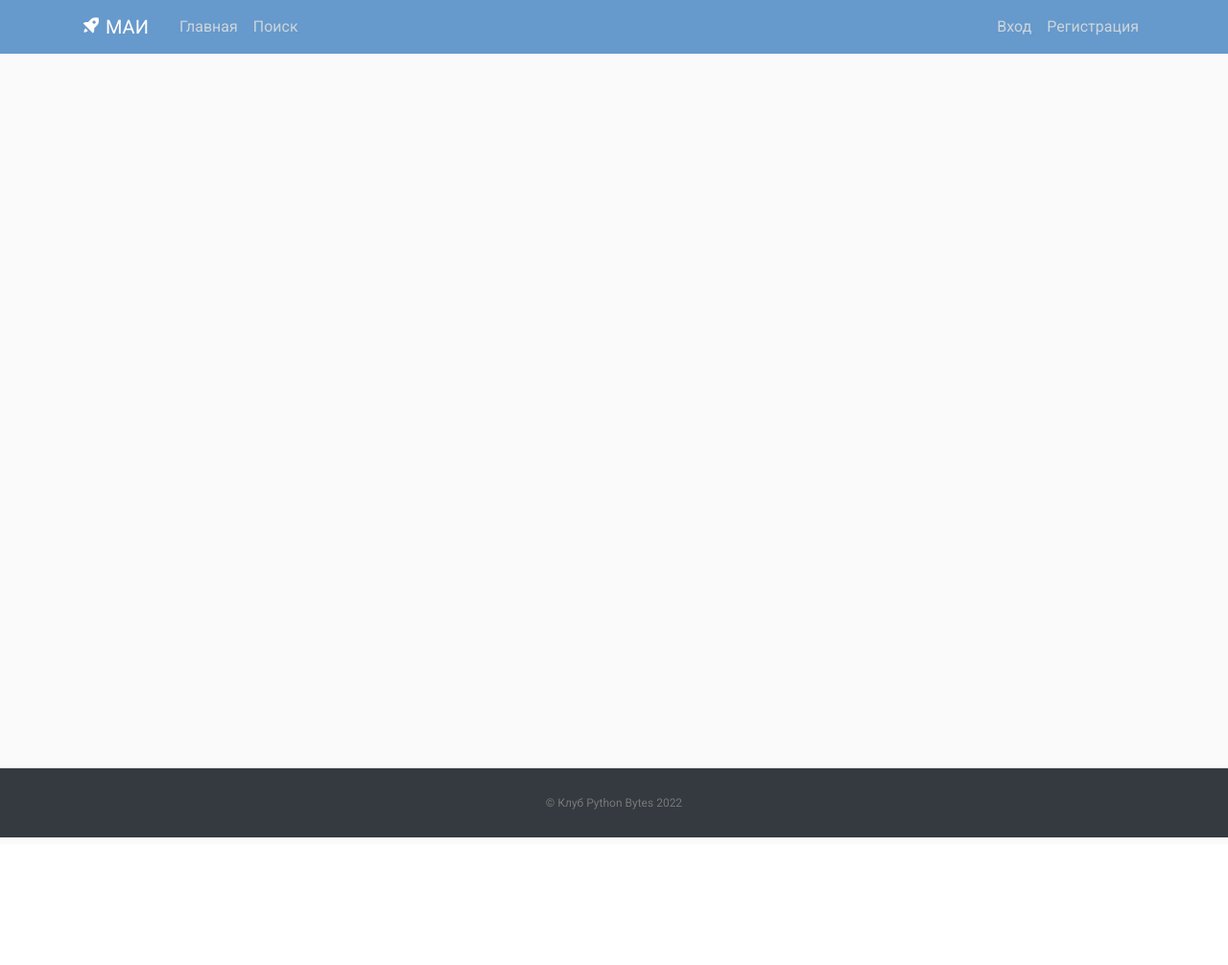
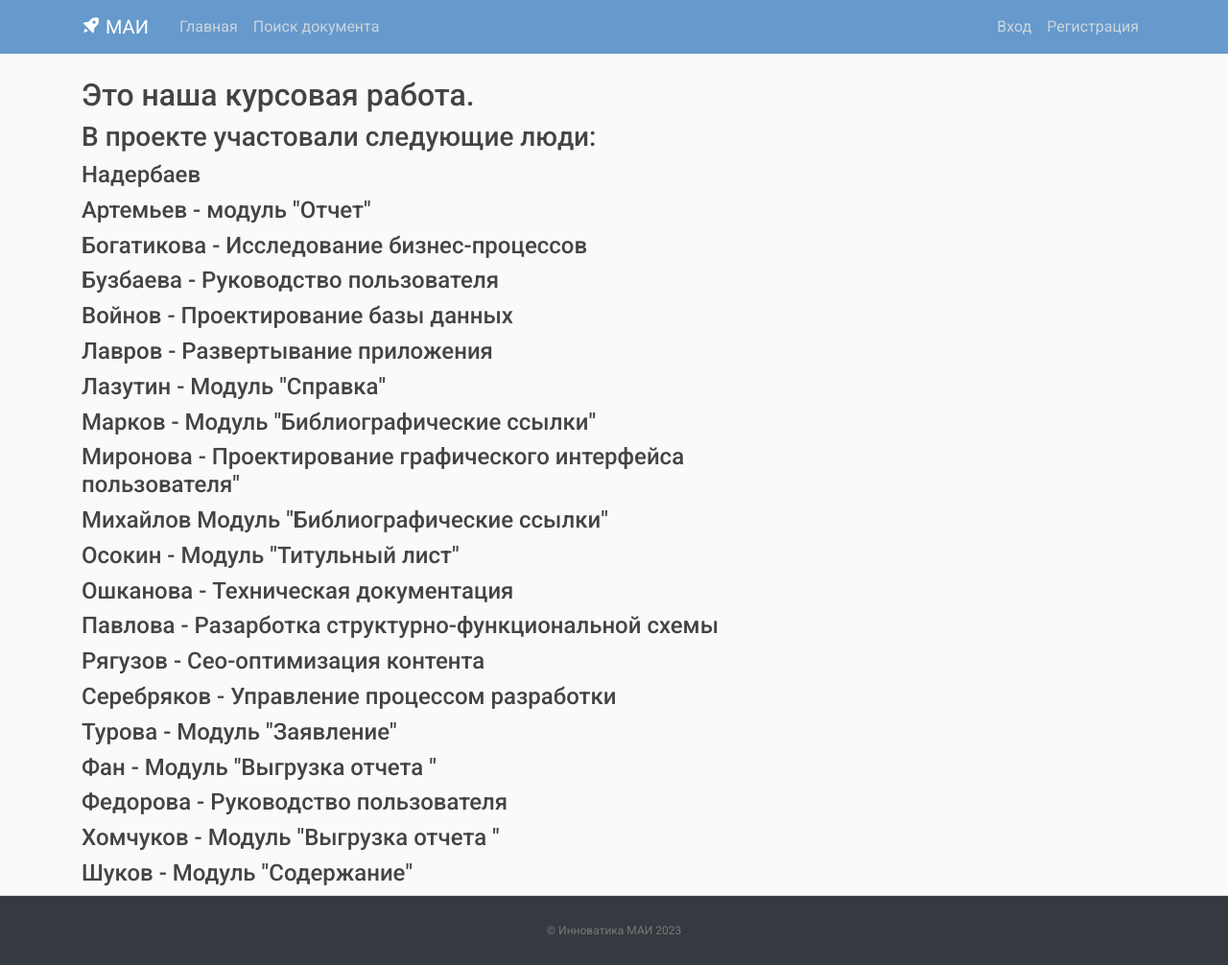
Before and after one commit to HenRok1/site_for_kursach, a Django app: page / in a window 1280 px wide. Shown: the whole page at 96% size. Before the commit the page ends 873 px from the top, so only its background shows below. Run offline with Django 4.2, Linux system fonts and the light colour scheme; data that the repository does not hold is empty; some libraries are stand-ins or nearby versions.

Commit message:
lk is done

```diff
--- a/our_site/get_docs/templates/get_docs/about.html
+++ b/our_site/get_docs/templates/get_docs/about.html
@@ -1,4 +1,4 @@
 {% extends "get_docs/base.html" %}
 {% block content %}
-    <h1>Клуб Python Bytes</h1>
+    <h1>МАИ документ-оборот</h1>
 {% endblock content %}
--- a/our_site/get_docs/templates/get_docs/base.html
+++ b/our_site/get_docs/templates/get_docs/base.html
@@ -30,7 +30,7 @@
             <div class="navbar-nav mr-auto">
                 <a class="nav-item nav-link " href="{% url 'blog-home' %}">Главная</a>
 <!--                <a class="nav-item nav-link" href="{% url 'about-us' %}">Поиск</a>-->
-                <a class="nav-item nav-link" href="{% url 'post-create' %}">Поиск</a>
+                <a class="nav-item nav-link" href="{% url 'post-create' %}">Поиск документа</a>
             </div>
             <!-- Правая часть навигационной панели -->
             <div class="navbar-nav">
@@ -65,7 +65,7 @@
     </main>
     <!-- Футер закреплен внизу, независимо от количества постов на странице -->
     <footer class="text-center bg-dark">
-      <p><a href="{% url 'blog-home' %}">© Клуб Python Bytes 2022</a></p>
+      <p><a href="{% url 'blog-home' %}">© Инноватика МАИ 2023</a></p>
     </footer>
 
     <!-- Дополнительные скрипты JavaScript -->
--- a/our_site/get_docs/templates/get_docs/home.html
+++ b/our_site/get_docs/templates/get_docs/home.html
@@ -13,4 +13,27 @@
           </div>
         </article>
     {% endfor %}
+    <h2>Это наша курсовая работа.</h2>
+    <h3>В проекте участовали следующие люди:</h3>
+    <h4>Надербаев</h4>
+    <h4>Артемьев - модуль "Отчет"</h4>
+    <h4>Богатикова - Исследование бизнес-процессов</h4>
+    <h4>Бузбаева - Руководство пользователя</h4>
+    <h4>Войнов - Проектирование базы данных</h4>
+    <h4>Лавров - Развертывание приложения</h4>
+    <h4>Лазутин - Модуль "Справка"</h4>
+    <h4>Марков - Модуль "Библиографические ссылки"</h4>
+    <h4>Миронова - Проектирование графического интерфейса пользователя"</h4>
+    <h4>Михайлов Модуль "Библиографические ссылки"</h4>
+    <h4>Осокин - Модуль "Титульный лист"</h4>
+    <h4>Ошканова - Техническая документация</h4>
+    <h4>Павлова - Разарботка структурно-функциональной схемы</h4>
+    <h4>Рягузов - Сео-оптимизация контента</h4>
+    <h4>Серебряков - Управление процессом разработки</h4>
+    <h4>Турова - Модуль "Заявление"</h4>
+    <h4>Фан - Модуль "Выгрузка отчета "</h4>
+    <h4>Федорова - Руководство пользователя</h4>
+    <h4>Хомчуков - Модуль "Выгрузка отчета "</h4>
+    <h4>Шуков - Модуль "Содержание"</h4>
+
 {% endblock content %}
--- a/our_site/users/apps.py
+++ b/our_site/users/apps.py
@@ -2,6 +2,7 @@ from django.apps import AppConfig
 
 
 class UsersConfig(AppConfig):
+    default_auto_field = 'django.db.models.BigAutoField'
     name = 'users'
 
     def ready(self):
--- a/our_site/users/forms.py
+++ b/our_site/users/forms.py
@@ -9,7 +9,7 @@ class UserRegisterForm(UserCreationForm):
 
     class Meta:
         model = User
-        fields = ['username', 'email', 'password1', 'password2']
+        fields = ['username', 'password1', 'password2']
 
 
 class UserUpdateForm(forms.ModelForm):
@@ -17,7 +17,7 @@ class UserUpdateForm(forms.ModelForm):
 
     class Meta:
         model = User
-        fields = ['username', 'email']
+        fields = ['username']
 
 
 class ProfileUpdateForm(forms.ModelForm):
--- a/our_site/users/models.py
+++ b/our_site/users/models.py
@@ -10,8 +10,8 @@ class Profile(models.Model):
     def __str__(self):
         return f'{self.user.username} Profile'
 
-    def save(self):
-        super().save()
+    def save(self, *args, **kwargs):
+        super(Profile, self).save(*args, **kwargs)
 
         img = Image.open(self.image.path)
 
--- a/our_site/users/templates/users/login.html
+++ b/our_site/users/templates/users/login.html
@@ -2,7 +2,6 @@
 {% load crispy_forms_tags %}
 {% block content %}
     <div class="content-section">
-
         <form method="POST">
             {% csrf_token %}
             <fieldset class="form-group">
@@ -10,11 +9,7 @@
                 {{ form|crispy }}
             </fieldset>
             <div class="form-group">
-            {% if error in form.non_field_errors %}
-                <span class="error-message">{{ error }}</span>
-            {% else %}
                 <button class="btn btn-outline-info" type="submit">Войти</button>
-            {% endif %}
             </div>
         </form>
         <div class="border-top pt-3">
--- a/our_site/users/templates/users/profile.html
+++ b/our_site/users/templates/users/profile.html
@@ -6,7 +6,6 @@
         <img class="rounded-circle account-img" src="{{ user.profile.image.url }}">
         <div class="media-body">
           <h2 class="account-heading">{{ user.username }}</h2>
-          <p class="text-secondary">{{ user.email }}</p>
         </div>
       </div>
        <form method="POST" enctype="multipart/form-data">
```
Also changed, not shown: our_site/users/views.py (+19 -20 lines), our_site/db.sqlite3, our_site/media/profile_pics/default.jpg, our_site/media/profile_pics/default_ZnaYtt7.jpg (added). Lines whose indentation alone changed are shown as unchanged.
